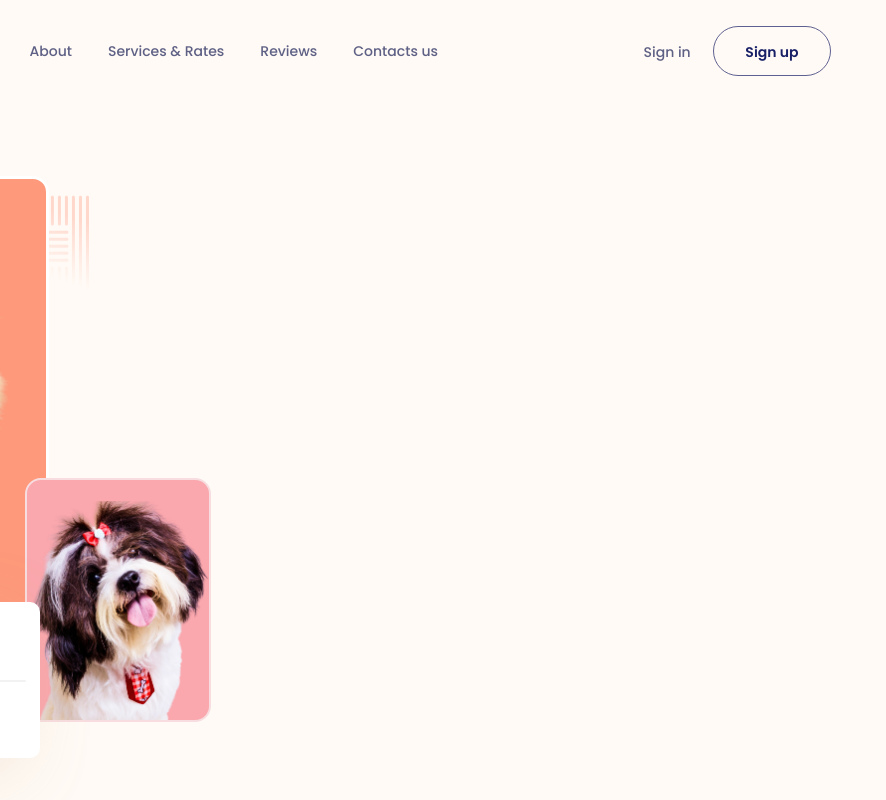
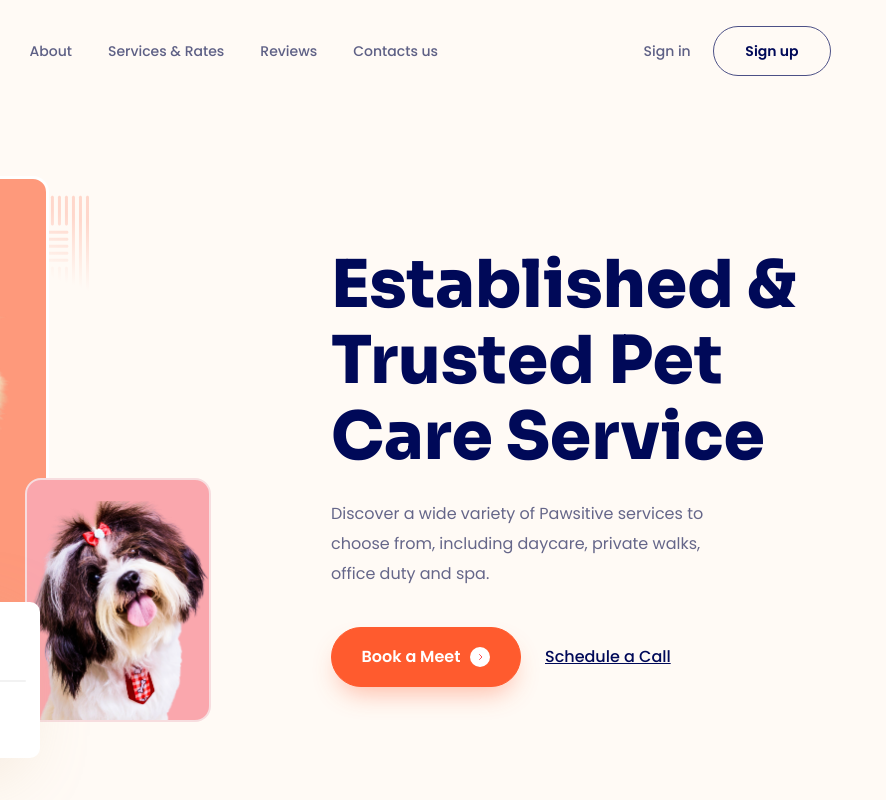
Before and after one commit to sondnpt00343/htmlcss-project-04, a plain HTML site: page index.html in a window 1280 px wide. Shown: the full height of the page, 394-1280 px from the left. Drawn offline with Linux system fonts and the light colour scheme.

Commit message:
Làm phần hero #3

```diff
--- a/assets/css/styles.css
+++ b/assets/css/styles.css
@@ -1,5 +1,9 @@
 * {
     box-sizing: border-box;
+}
+
+:root {
+    --primary-color: #ff5b2e;
 }
 
 html {
@@ -43,7 +47,9 @@ button {
 .btn {
     --height: 56px;
 
-    display: inline-block;
+    display: inline-flex;
+    align-items: center;
+    justify-content: center;
     min-width: 130px;
     height: var(--height);
     line-height: var(--height);
@@ -55,8 +61,26 @@ button {
     color: #000958;
 }
 
-.btn {
+.btn:hover {
     opacity: 0.9;
+    cursor: pointer;
+}
+
+.btn--primary {
+    color: #fff;
+    background: var(--primary-color);
+    border-color: var(--primary-color);
+}
+
+.btn__icon {
+    display: flex;
+    align-items: center;
+    justify-content: center;
+    margin-left: 10px;
+    width: 20px;
+    height: 20px;
+    border-radius: 50%;
+    background: #fff;
 }
 
 /* Header */
@@ -103,6 +127,7 @@ button {
     display: flex;
     align-items: center;
     justify-content: space-between;
+    column-gap: 120px;
 }
 
 .hero__media {
@@ -209,3 +234,41 @@ button {
 .hero-list-item:nth-of-type(2) .hero-list-item__thumb {
     background: #c6e2fa;
 }
+
+.hero__heading {
+    font-weight: 800;
+    font-size: 6.6rem;
+    line-height: 1.15;
+    color: #000958;
+}
+
+.hero__desc {
+    width: 391px;
+    margin-top: 24px;
+    font-size: 1.6rem;
+    line-height: 1.88;
+    color: #656689;
+}
+
+.hero__row {
+    display: flex;
+    align-items: center;
+    margin-top: 38px;
+}
+
+.hero__cta-btn {
+    --height: 60px;
+
+    min-width: 190px;
+    font-size: 1.6rem;
+    box-shadow: 0px 13px 26px -8px rgba(255, 91, 46, 0.42);
+}
+
+.hero__cta-link {
+    margin-left: 24px;
+    font-weight: 500;
+    font-size: 1.6rem;
+    line-height: 1;
+    text-decoration: underline;
+    color: #000958;
+}
--- a/index.html
+++ b/index.html
@@ -218,7 +218,40 @@
                     </div>
 
                     <!-- Hero content -->
-                    <section class="hero__content"></section>
+                    <section class="hero__content">
+                        <h1 class="hero__heading">
+                            Established & Trusted Pet Care Service
+                        </h1>
+                        <p class="hero__desc">
+                            Discover a wide variety of Pawsitive services to
+                            choose from, including daycare, private walks,
+                            office duty and spa.
+                        </p>
+                        <div class="hero__row">
+                            <a href="#!" class="btn btn--primary hero__cta-btn">
+                                Book a Meet
+                                <span class="btn__icon">
+                                    <svg
+                                        width="5"
+                                        height="6"
+                                        viewBox="0 0 5 6"
+                                        fill="none"
+                                        xmlns="http://www.w3.org/2000/svg"
+                                    >
+                                        <path
+                                            d="M1.48584 0.5L3.98584 3L1.48584 5.5"
+                                            stroke="#FD5056"
+                                            stroke-linecap="round"
+                                            stroke-linejoin="round"
+                                        />
+                                    </svg>
+                                </span>
+                            </a>
+                            <a href="#!" class="hero__cta-link">
+                                Schedule a Call
+                            </a>
+                        </div>
+                    </section>
                 </div>
             </div>
         </section>
```
